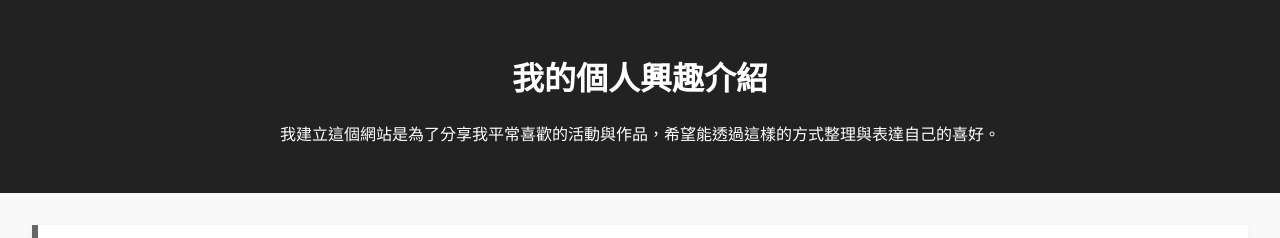
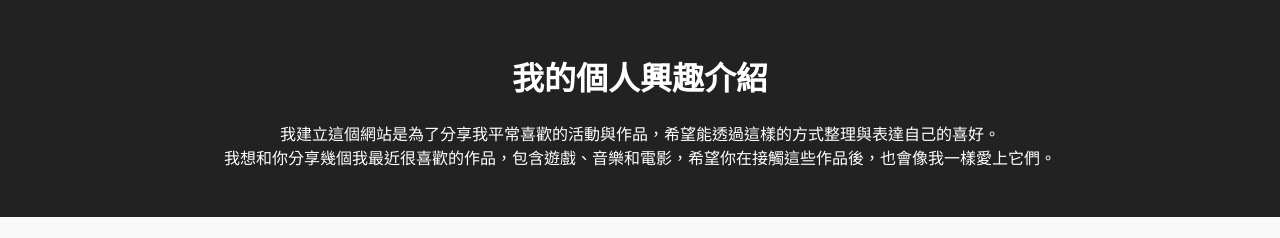
Before and after one commit to Brian-oriu/school_project, a plain HTML site: page index.html in a window 1280 px wide. Shown: the top 238 px of the page. Drawn offline with Linux system fonts and the light colour scheme.

Commit message:
Update index.html

```diff
--- a/index.html
+++ b/index.html
@@ -79,7 +79,8 @@
 
   <header>
     <h1>我的個人興趣介紹</h1>
-    <p>我建立這個網站是為了分享我平常喜歡的活動與作品，希望能透過這樣的方式整理與表達自己的喜好。</p>
+    <p>我建立這個網站是為了分享我平常喜歡的活動與作品，希望能透過這樣的方式整理與表達自己的喜好。<br>
+      我想和你分享幾個我最近很喜歡的作品，包含遊戲、音樂和電影，希望你在接觸這些作品後，也會像我一樣愛上它們。</p>
   </header>
 
   <main>
```
